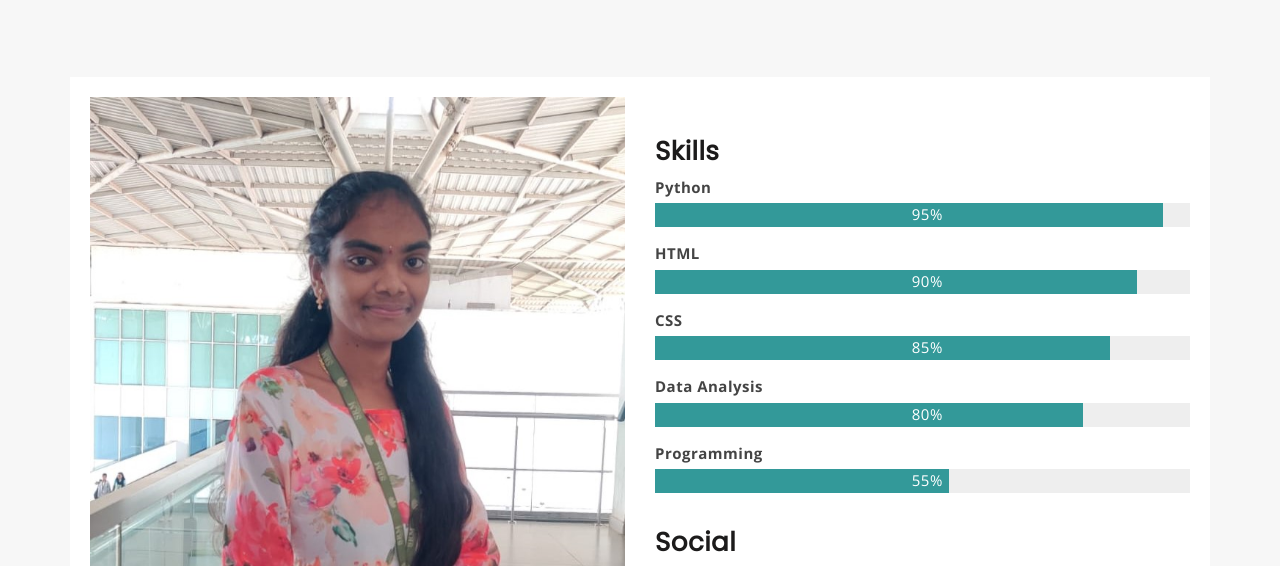
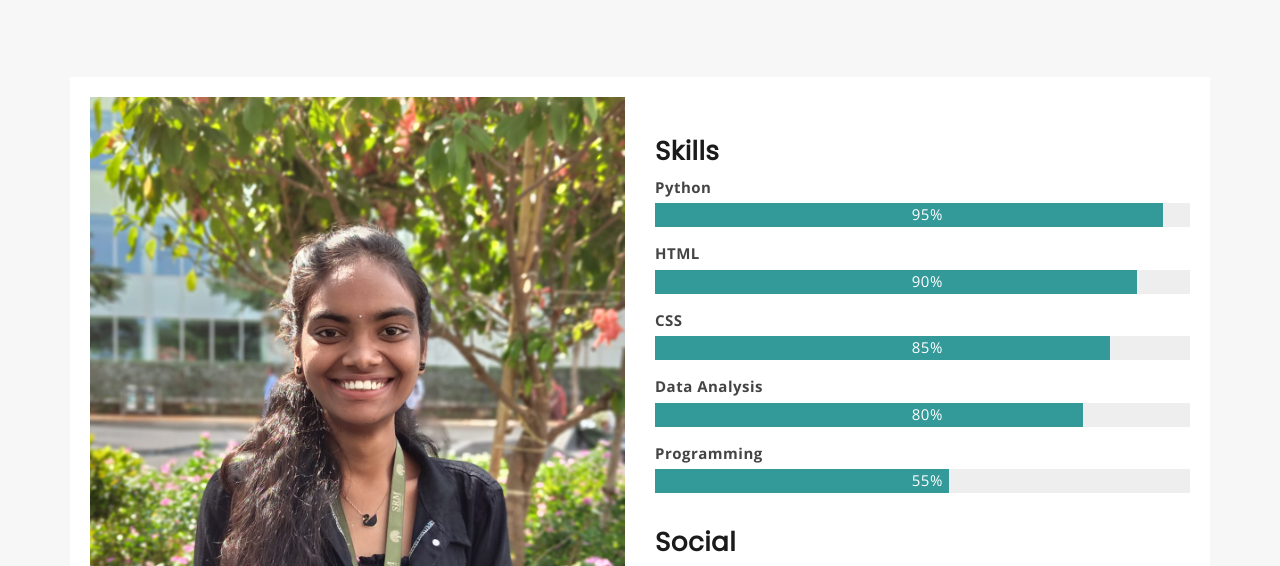
Before and after one commit to Jaishu0928/Jaishu0928.github.io, a plain HTML site: page index.html in a window 1280 px wide. Shown: the part 1125-1691 px from the top of the page. Drawn offline with nearby package versions, Linux system fonts and the light colour scheme.

Commit message:
Update index.html

```diff
--- a/index.html
+++ b/index.html
@@ -135,7 +135,7 @@
 								<div class="row">
 									<div class="col-md-6">
 										<div class="mu-about-content-left">
-											<img class="mu-profile-img" src='./Profile3.jpg' alt="Profile Image">
+											<img class="mu-profile-img" src='./black.jpg' alt="Profile Image">
 										</div>
 									</div>
 									<div class="col-md-6">
```
